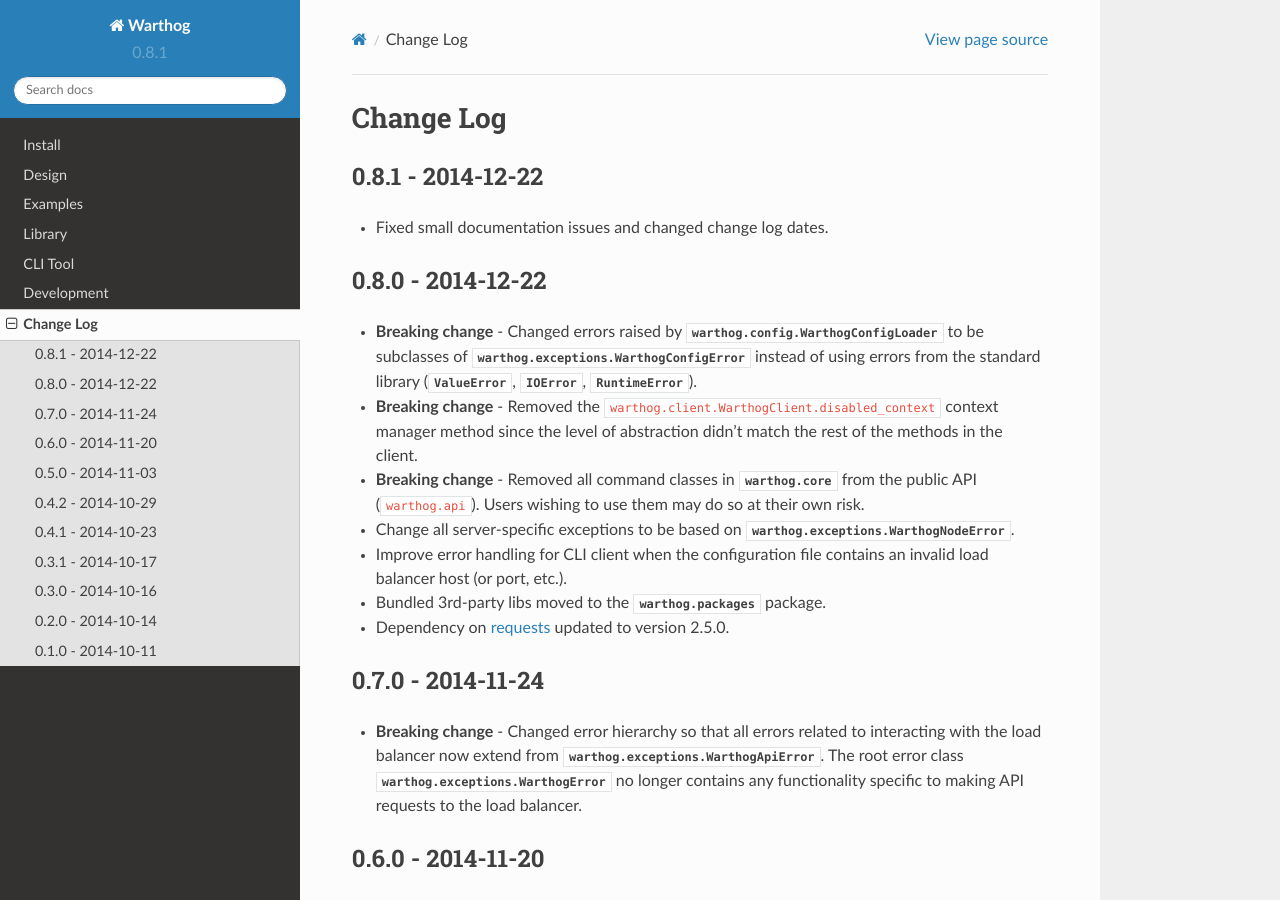
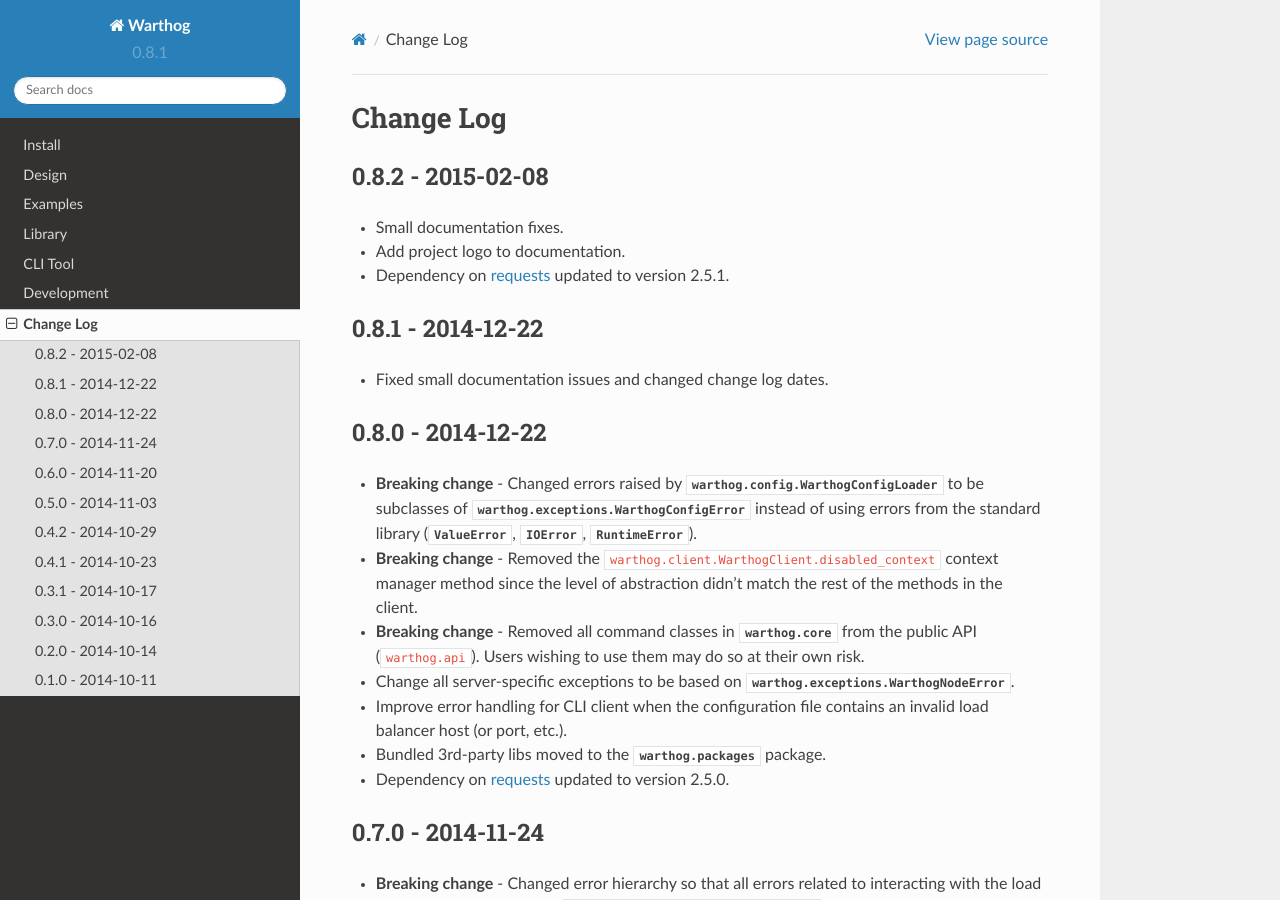
Before and after one commit to smarter-travel-media/warthog, a Sphinx documentation site: the page built from doc/source/changes.rst, in a window 1280 px wide and 900 px high. Built offline with Sphinx 7.4.7 and the Read the Docs theme 2.0.0, drawn with Linux system fonts in a browser that asks for light colours.

Commit message:
Update change log for 0.8.2 release

```diff
--- a/doc/source/changes.rst
+++ b/doc/source/changes.rst
@@ -1,5 +1,11 @@
 Change Log
 ==========
+
+0.8.2 - 2015-02-08
+------------------
+* Small documentation fixes.
+* Add project logo to documentation.
+* Dependency on `requests <https://github.com/kennethreitz/requests>`_ updated to version 2.5.1.
 
 0.8.1 - 2014-12-22
 ------------------
```
